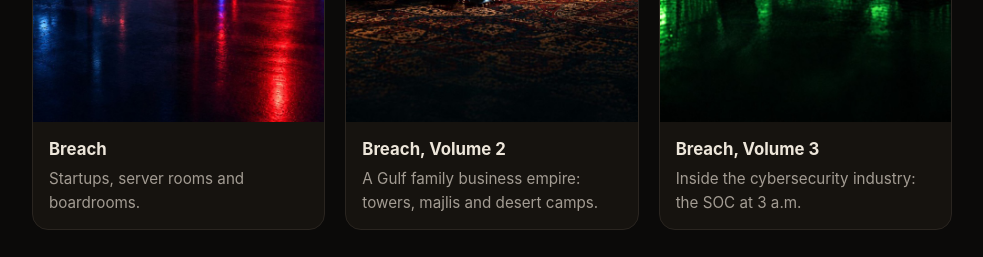
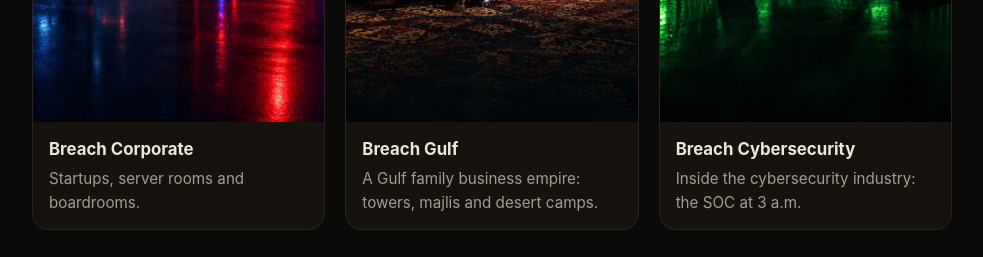
Before and after one commit to baderkamal-dev/breachmysteries-site, a plain HTML site: page index.html in a window 1280 px wide. Shown: the part 940-1197 px from the top of the page, without its empty margins (148-1131 px from the left). Drawn offline with Linux system fonts and the light colour scheme.

Commit message:
Use in-app volume names on the cards
Co-Authored-By: Claude Opus 5.5 <noreply@anthropic.com>

```diff
--- a/index.html
+++ b/index.html
@@ -57,9 +57,9 @@
   <p class="lead">150 murder-mystery logic puzzles in the classic deduction-grid style. Read the clues, mark the grid — ✕ to rule out, ● to confirm — and name <strong>who</strong> did it, <strong>what</strong> they used and <strong>where</strong>.</p>
 
   <section class="vols">
-    <article class="vol"><img src="/img/v1-scene.jpg" alt="Breach, Volume 1 scene art" loading="lazy"><div><h3>Breach</h3><p>Startups, server rooms and boardrooms.</p></div></article>
-    <article class="vol"><img src="/img/v2-scene.jpg" alt="Breach, Volume 2 scene art" loading="lazy"><div><h3>Breach, Volume 2</h3><p>A Gulf family business empire: towers, majlis and desert camps.</p></div></article>
-    <article class="vol"><img src="/img/v3-scene.jpg" alt="Breach, Volume 3 scene art" loading="lazy"><div><h3>Breach, Volume 3</h3><p>Inside the cybersecurity industry: the SOC at 3 a.m.</p></div></article>
+    <article class="vol"><img src="/img/v1-scene.jpg" alt="Breach Corporate scene art" loading="lazy"><div><h3>Breach Corporate</h3><p>Startups, server rooms and boardrooms.</p></div></article>
+    <article class="vol"><img src="/img/v2-scene.jpg" alt="Breach Gulf scene art" loading="lazy"><div><h3>Breach Gulf</h3><p>A Gulf family business empire: towers, majlis and desert camps.</p></div></article>
+    <article class="vol"><img src="/img/v3-scene.jpg" alt="Breach Cybersecurity scene art" loading="lazy"><div><h3>Breach Cybersecurity</h3><p>Inside the cybersecurity industry: the SOC at 3 a.m.</p></div></article>
   </section>
 
   <div class="video"><iframe src="https://www.youtube-nocookie.com/embed/5XxY-z3mXKE" title="Breach: Murder Mysteries — Official Trailer" loading="lazy" allow="encrypted-media; picture-in-picture" allowfullscreen></iframe></div>
```
